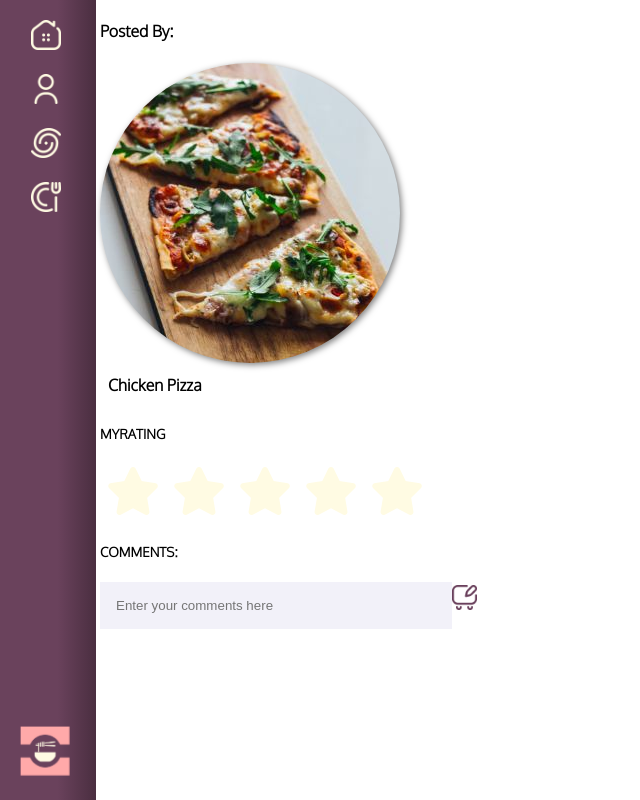
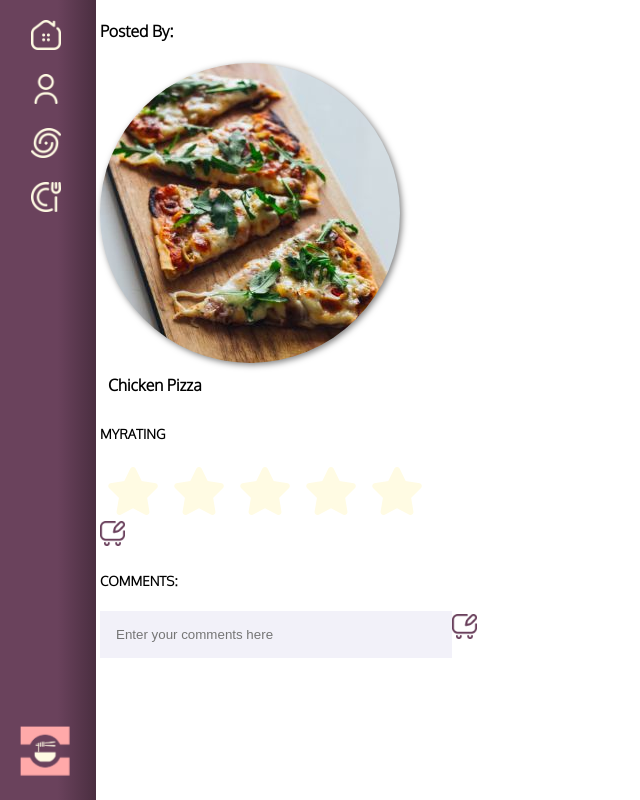
Before and after one commit to supernova4888/munchbox, a React (Create React App) app in the folder frontend/: page /review in a window 1280 px wide. Shown: the whole page, without its empty margins (0-640 px from the left). Built offline with nearby package versions, Linux system fonts and the light colour scheme.

Commit message:
Update icon is added for ratings

```diff
--- a/frontend/src/pages/review/review.jsx
+++ b/frontend/src/pages/review/review.jsx
@@ -52,6 +52,7 @@ export default function ReviewPage(){
                 </div>
                 <div className="User-image"><ReviewCardLarge/></div>
                 <div className="review-ratings"><h5>MYRATING</h5><StarRating/>
+                    <img  className="svgIconExit" src={UpdateButton}/>
                 </div>
                 <div className="Comments"><h5>COMMENTS:</h5>
                     <CommentBar/>
```
